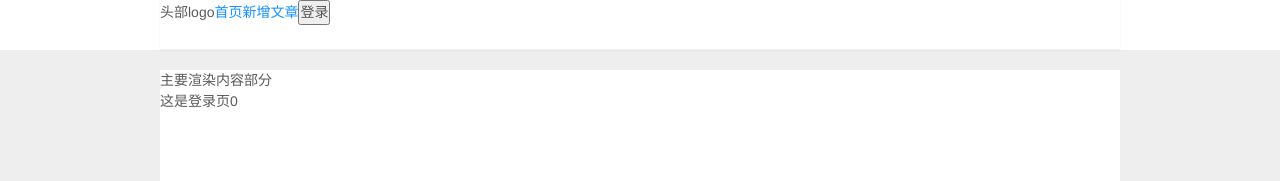
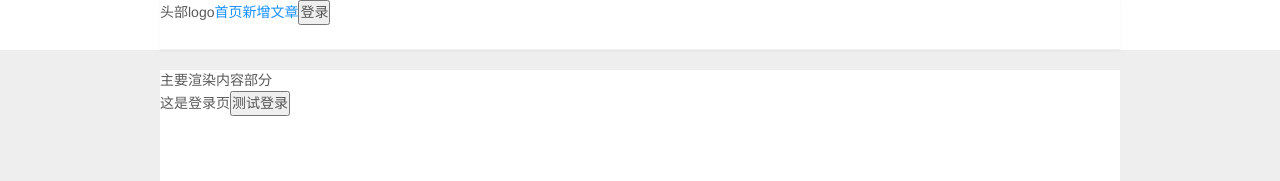
Before and after one commit to pycainiao/react-demo, a React (Create React App) app: page /#/login in a window 1280 px wide. Shown: the top 181 px of the page. Built offline with nearby package versions, Linux system fonts and the light colour scheme.

Commit message:
项目开始

```diff
--- a/src/api/common.js
+++ b/src/api/common.js
@@ -16,3 +16,9 @@ export const ArticleHandle = params => {
         return res;
     });
 }
+/*获取用户信息,测试*/
+export const getUserInfo = params => {
+    return service.get("/users").then(res => {
+        return res;
+    });
+}
--- a/src/utils/request.js
+++ b/src/utils/request.js
@@ -20,10 +20,10 @@ const service = axios.create({
 service.interceptors.request.use(config => {
     NProgress.start();
     // config.data.FVersion = '1.0.0';
-    // let token = window.sessionStorage.getItem('token');
-    // if (token) {
-    //     config.data.FTokenID = token;
-    // }
+    let token = window.sessionStorage.getItem('token');
+    if (token) {
+        config.headers.Authorization = 'Bearer '+token;
+    }
     return config;
 }, error => {
     NProgress.done();
@@ -44,9 +44,6 @@ service.interceptors.response.use(res => {
             } catch (e) {
 
             }
-            setTimeout(function() {
-                window.location.href = '/#/login';
-            }, 5000);
         }
         return res.data;
     } else {
--- a/src/view/login/Login.js
+++ b/src/view/login/Login.js
@@ -8,6 +8,7 @@ import {
 import CodeLogin from "./codeLogin";
 import { LoginHandle } from '../../api/common';
 import {connect} from 'react-redux';
+import { getUserInfo } from "../../api/common";
 
 class Login extends Component {
 
@@ -59,7 +60,13 @@ class Login extends Component {
             loginType:loginType
         })
     };
-
+    login = () => {
+        getUserInfo().then(res => {
+            console.log(res, '获取的结果')
+        }).catch(e => {
+            console.log(e ,'错误')
+        })
+    }
     render() {
         console.log('多次吗')
         // const validateMessages = {
@@ -97,7 +104,9 @@ class Login extends Component {
             //         </main>
             //     </div>
             // </div>
-            <div >这是登录页{this.state.ceshiID}</div>
+            <div >这是登录页
+                <button onClick={this.login}>测试登录</button>
+            </div>
         );
     }
 }
```
